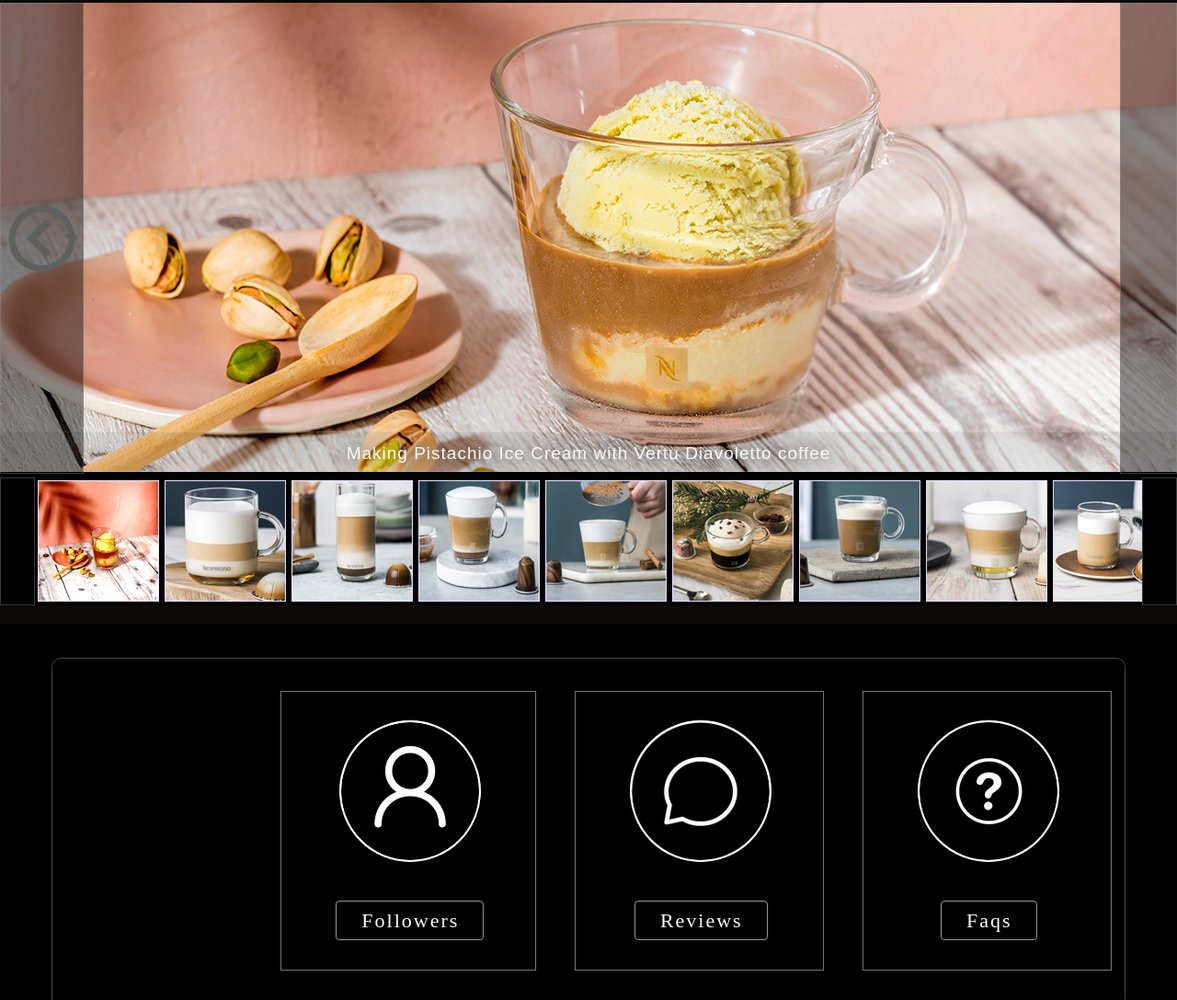
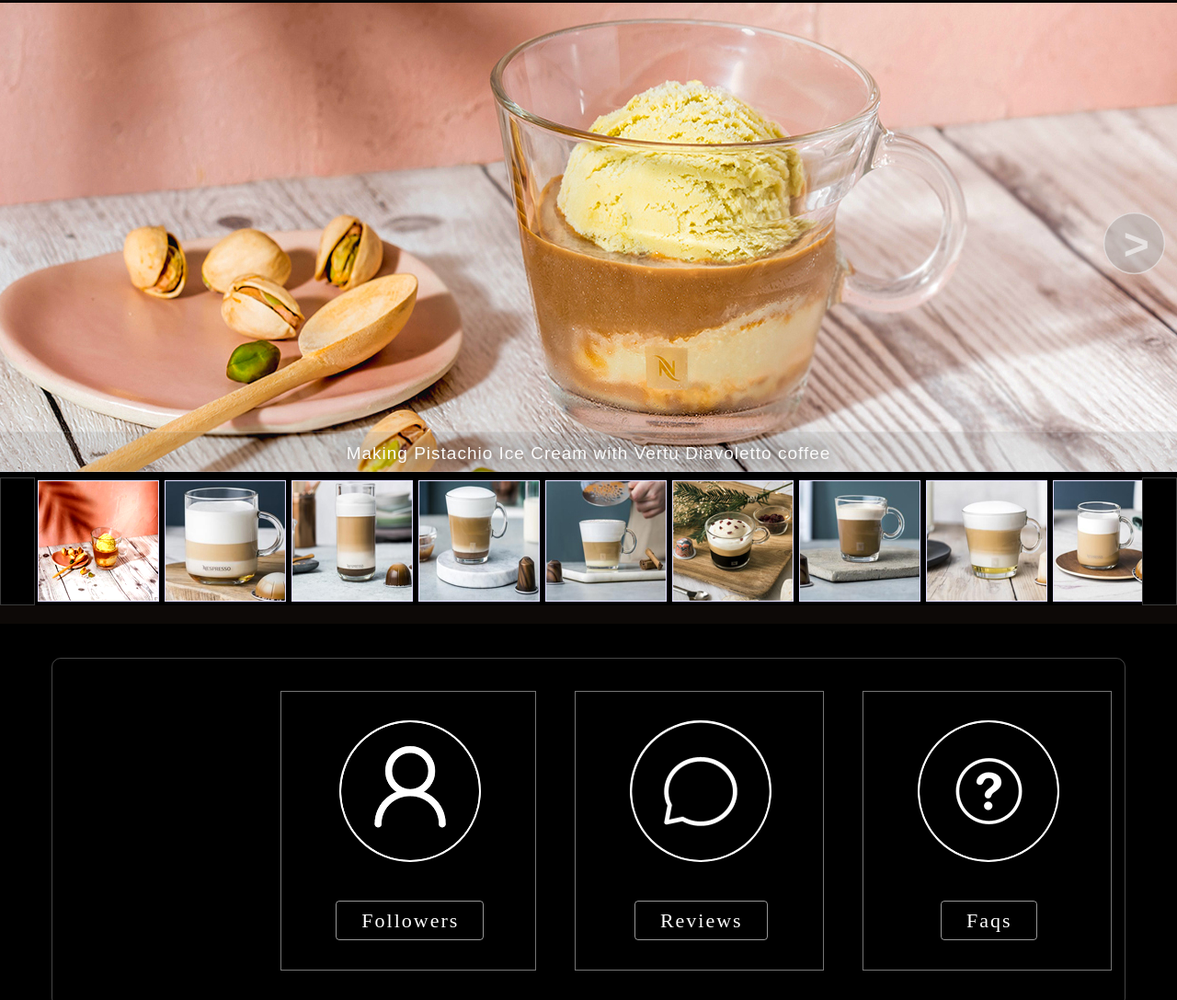
Before and after one commit to olexanna/react-app, a React app: page / in a window 1280 px wide. Shown: the part 658-1745 px from the top of the page at 92% size. Built offline with nearby package versions, Linux system fonts and the light colour scheme.

Commit message:
gallery prev, next

```diff
--- a/assets/styles/gallery.scss
+++ b/assets/styles/gallery.scss
@@ -11,18 +11,23 @@
 }
 
 	.slider-display{
+		//display: block;
 		width: 100%;
 		height: 510px;
 		position: relative;
 		margin: 0 auto;
+		//transform: translateX(1640px);
+		overflow: hidden;
 	}
 		.slider-image{
+			//display:inline-block;
 			position: relative;
-			width: 100%;
+			//width: 100%;
 			height: 100%;
-			position: absolute;
+			transition: all 1s;
 			background-repeat: no-repeat;
 			background-position: center;
+			//overflow: hidden;
 		}
 
 			.backdrop-title-image{
@@ -56,32 +61,63 @@
 
 				}
 
-		.slider-prev{
+		.slider-prev, .slider-next{
 			width: 89px;
-			height: 100%;;
+			height: 100%;
 			left: 0px;
 			top: 0px;
 			position: absolute;
 			z-index: 1;
-			background-color: rgba(0, 0, 0, 0.43);
-			border: 1px solid #92929266;
-			outline: none;
-			background-image: url("/assets/images/gallery/arrows/arrow-gallery-left-1.png");
-			background-repeat: no-repeat;
-			background-size: contain;
-			background-position: center;
+			cursor: pointer;
+			transition: 0.8s;
 		}
+
 		.slider-next{
-			width: 60px;
-			height: 100%;
-			right: 0px;
-			top: 0px;
-			position: absolute;
-			z-index: 1;
-			border: 1px solid #92929266;
-			outline: none;
-			background: rgba(0, 0, 0, 0.43);
+			right:  0px!important;
+			top: 0px!important;
+			left: unset;
 		}
+
+		.slider-prev:hover, .slider-next:hover{
+			background-color: rgba(255, 255, 255, 0.12);
+			transition: 0.8s;
+		}
+			.arrow-left, .arrow-right{
+				width: 43px;
+				height: 43px;
+				left: 20px;
+				top: 50%;
+				margin-top: -16px;
+				position: absolute;
+				z-index: 1;
+				background-color: rgba(149, 149, 149, 0.37);
+				outline: none;
+				background-repeat: no-repeat;
+				background-size: contain;
+				background-position: left center;
+				border-radius: 32px;
+				font-weight: bold;
+				font-size: 32px;
+				letter-spacing: -3px;
+				text-align: center;
+				padding: 0px 0px 0px 0px;
+				line-height: 1.4;
+				font-family:'Arial' ;
+				color: rgba(255, 255, 255, 0.55);
+				border: 1px solid #ffffff80;
+				transform: translateZ(10px) scale(1.5);
+				cursor: pointer;
+			}
+
+			.arrow-left{
+				letter-spacing: 3px!important;
+			}
+
+			.arrow-left:hover, .arrow-right:hover{
+				color: rgba(172, 172, 189, 0.76);
+				background-color: #f3f3f399;
+				transition: 0.2s;
+			}
 
 	.carousel{
 		width: 100%;
@@ -125,28 +161,3 @@
 			background-position: center;
 			outline: 1px solid #e1ddff;
 		}
-
-
-/*		.arrow-slider-left{
-			width: 50px;
-			height: 50px;
-			left: 20px;
-			top: 50%;
-			margin-top: -16px;
-			position: absolute;
-			z-index: 1;
-			background-color: rgba(255, 255, 255, 0.85);
-			outline: none;
-			background-repeat: no-repeat;
-			background-size: contain;
-			background-position: left center;
-			border-radius: 32px;
-			font-weight: bold;
-			font-size: 34px;
-			text-align: center;
-			padding: 0px 0px 0px 0px;
-			line-height: 1.4;
-			font-family: Arial;
-			color: #78838d5e;
-			border: 1px solid white;
-		}*/
--- a/source/components/slider.image.list.js
+++ b/source/components/slider.image.list.js
@@ -7,6 +7,7 @@ export default class SliderImageList extends React.Component {
 
 	constructor( props ){
 		super( props );
+
 		this.list = [
 			{ title: "Making Pistachio Ice Cream with Vertu Diavoletto coffee",
 			   source: "Affogato-Pistachio-Con-Espresso-Schiuma.jpg",
@@ -92,10 +93,14 @@ export default class SliderImageList extends React.Component {
 			   preview:"Variations-paris-praline-creamy-indulgence-m.jpg"
 			}
 		];
-		this.display = -1;
+		this.display = 0;
 		this.image = React.createRef();
+		this.image2 = React.createRef();
 		this.imageList = React.createRef();
 		this.textTitle =  React.createRef();
+
+		this.refPrev = React.createRef();
+		this.refNext = React.createRef();
 	};
 
 	left(){
@@ -103,7 +108,6 @@ export default class SliderImageList extends React.Component {
 	};
 	right(){
 		this.imageList.current.scrollLeft = this.imageList.current.scrollLeft + 128;
-
 	};
 
 	click( key ){
@@ -112,16 +116,29 @@ export default class SliderImageList extends React.Component {
 			return;
 
 		this.display = key;
-		console.log( this.list[ key ].title );
-		this.image.current.style.backgroundImage = "url( ../assets/images/gallery/display-coffe/bigImgCoffe/" + this.list[ key ].source +" )";
+		this.image.current.style.backgroundImage = "url( ../assets/images/gallery/display-coffe/bigImgCoffe/" + this.list[ key ].source + " )";
+
 		this.textTitle.current.innerHTML = this.list[ key ].title;
+
+		//this.image.current.style.width = (this.image * 1640)+ "px" ;
+		this.image.current.style.left =  ( this.display * 1640 * -1 )  + "px";
+
+		if( key == 0 )
+			{ this.refPrev.current.style.display = "none"; }
+		else
+			{ this.refPrev.current.style.display = "block"; }
+
+		if( key == (this.list.length - 1) )
+			{ this.refNext.current.style.display = "none"; }
+		else
+			{ this.refNext.current.style.display = "block"; }
+
+		console.log( this.list[ key ].title, key );
 	};
 
 	prev(){
 		this.click( this.display - 1 );
 	};
-
-
 
 	next(){
 		this.click( this.display + 1 );
@@ -133,22 +150,27 @@ export default class SliderImageList extends React.Component {
 			return;
 
 		this.imageList.current.firstElementChild.click();
-
 	};
 
+
 	render(){
+
 		return(
 			<section className={"slider-image-list d-flex fd-column"}>
 				<div key={ "image-display" } className={ "slider-display" }>
-					<p  key={ "image-prev" }  className={ "slider-prev" } onClick={ this.prev.bind( this ) }></p>
+					<p  key={ "image-prev" }  className={ "slider-prev" }  onClick={ this.prev.bind( this ) }  ref={ this.refPrev }  >
+						<span  key={ "arrow-prev" } className={"arrow-left"}>&lt;</span>
+					</p>
 
-					<div key={ "image" } className={ "slider-image" } ref={ this.image }>
-						<p className={"backdrop-title-image"}>
-							<span key={"title-image"} ref={this.textTitle } className={"title-image"}></span>
-						</p>
-					</div>
+					<div key={ "image" } className={ "slider-image" } ref={ this.image }></div>
+					<div key={ "image2" } className={ "slider-image" } ref={ this.image2 }></div>
+					<p className={"backdrop-title-image"}>
+						<span key={"title-image"} ref={ this.textTitle } className={"title-image"}></span>
+					</p>
 
-					<p  key={ "image-next" }  className={ "slider-next" } onClick={ this.next.bind( this ) }></p>
+					<p  key={ "image-next" }  className={ "slider-next" } onClick={ this.next.bind( this ) } ref ={ this.refNext }>
+						<span className={"arrow-right"}>	&gt;</span>
+					</p>
 				</div>
 
 				<div className={"carousel d-flex"}>
@@ -166,4 +188,5 @@ export default class SliderImageList extends React.Component {
 		)
 	}
 
+
 };
```
